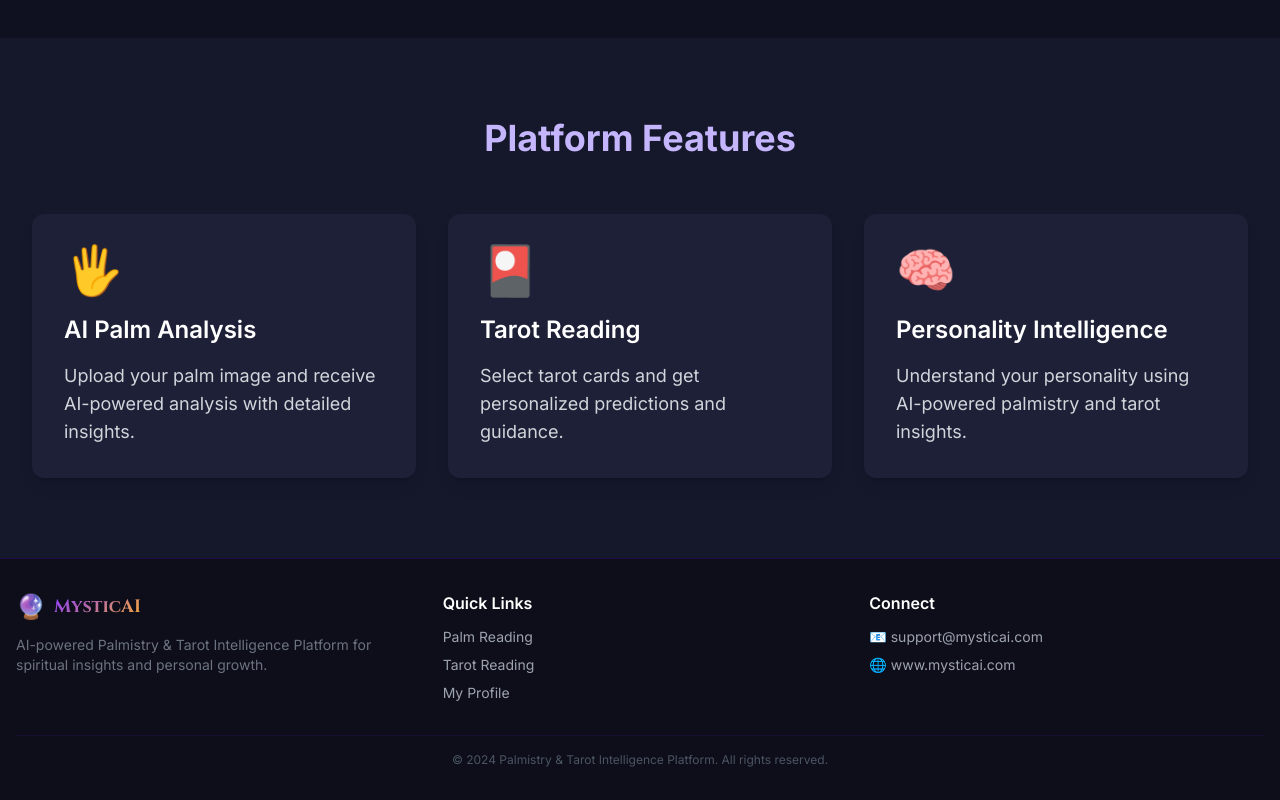
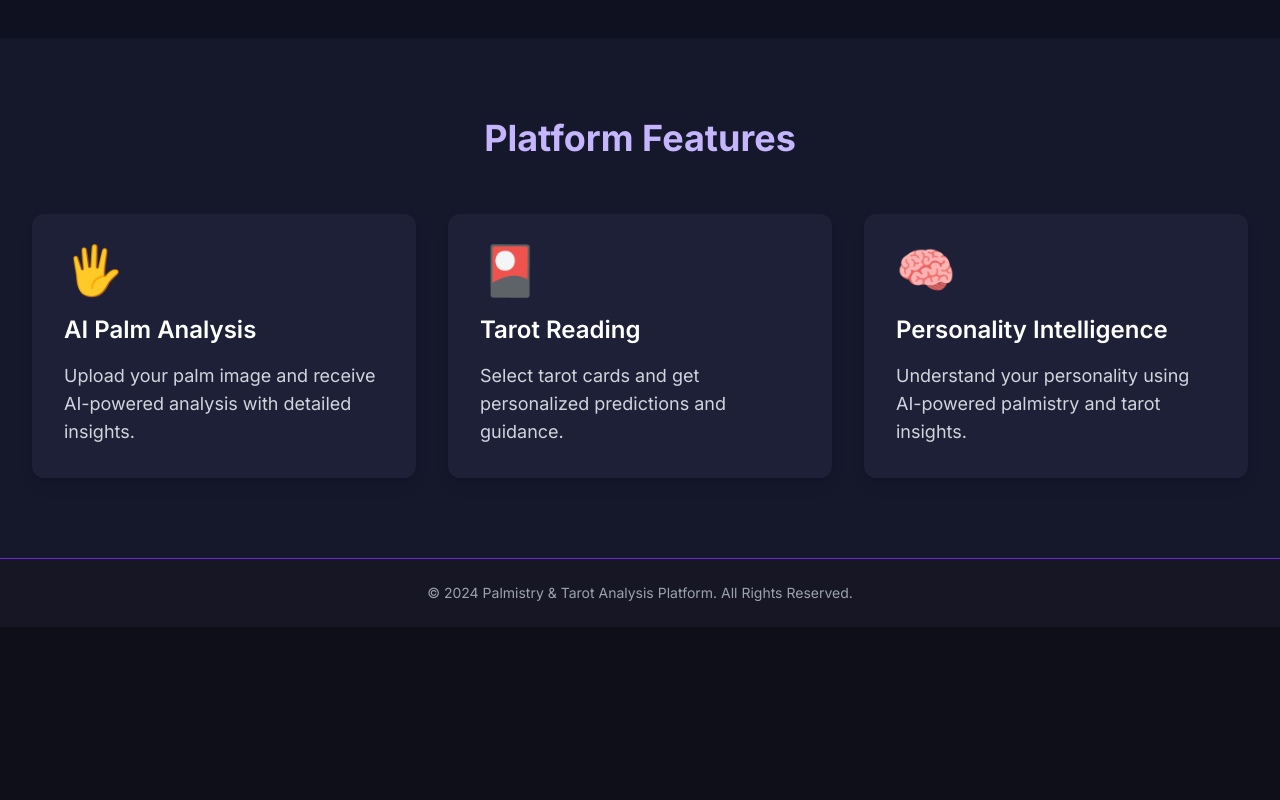
Before and after one commit to KRAZATEC/AI-Palmistry-and-Tarot-Card-Intelligence-, a React app: page / in a window 1280 px wide. Shown: the part 712-1512 px from the top of the page. After the commit the page ends 1339 px from the top, so only its background shows below. Built offline with nearby package versions, Linux system fonts and the light colour scheme; no server answers; the HTML template or start-up script is replaced by a standard one.

Commit message:
Update Footer.jsx

```diff
--- a/src/components/common/Footer.jsx
+++ b/src/components/common/Footer.jsx
@@ -1,36 +1,12 @@
-import React from 'react';
+import React from "react";
 
 const Footer = () => {
   return (
-    <footer className="border-t border-primary-700/20 bg-dark-900/50">
-      <div className="max-w-7xl mx-auto px-4 py-8">
-        <div className="grid grid-cols-1 md:grid-cols-3 gap-8">
-          <div>
-            <div className="flex items-center space-x-2 mb-3">
-              <span className="text-2xl">🔮</span>
-              <span className="font-mystical text-lg gradient-text font-bold">MysticAI</span>
-            </div>
-            <p className="text-gray-500 text-sm">AI-powered Palmistry & Tarot Intelligence Platform for spiritual insights and personal growth.</p>
-          </div>
-          <div>
-            <h4 className="text-white font-semibold mb-3">Quick Links</h4>
-            <ul className="space-y-2 text-sm">
-              <li><a href="/palm-reading" className="text-gray-400 hover:text-primary-400 transition-colors">Palm Reading</a></li>
-              <li><a href="/tarot-reading" className="text-gray-400 hover:text-primary-400 transition-colors">Tarot Reading</a></li>
-              <li><a href="/profile" className="text-gray-400 hover:text-primary-400 transition-colors">My Profile</a></li>
-            </ul>
-          </div>
-          <div>
-            <h4 className="text-white font-semibold mb-3">Connect</h4>
-            <ul className="space-y-2 text-sm">
-              <li><span className="text-gray-400">📧 support@mysticai.com</span></li>
-              <li><span className="text-gray-400">🌐 www.mysticai.com</span></li>
-            </ul>
-          </div>
-        </div>
-        <div className="mt-8 pt-4 border-t border-primary-700/10 text-center">
-          <p className="text-gray-600 text-xs">© 2024 Palmistry & Tarot Intelligence Platform. All rights reserved.</p>
-        </div>
+    <footer className="border-t border-violet-700 bg-[#161625]">
+      <div className="max-w-7xl mx-auto px-4 py-6 text-center">
+        <p className="text-gray-400 text-sm">
+          © 2024 Palmistry & Tarot Analysis Platform. All Rights Reserved.
+        </p>
       </div>
     </footer>
   );
```
